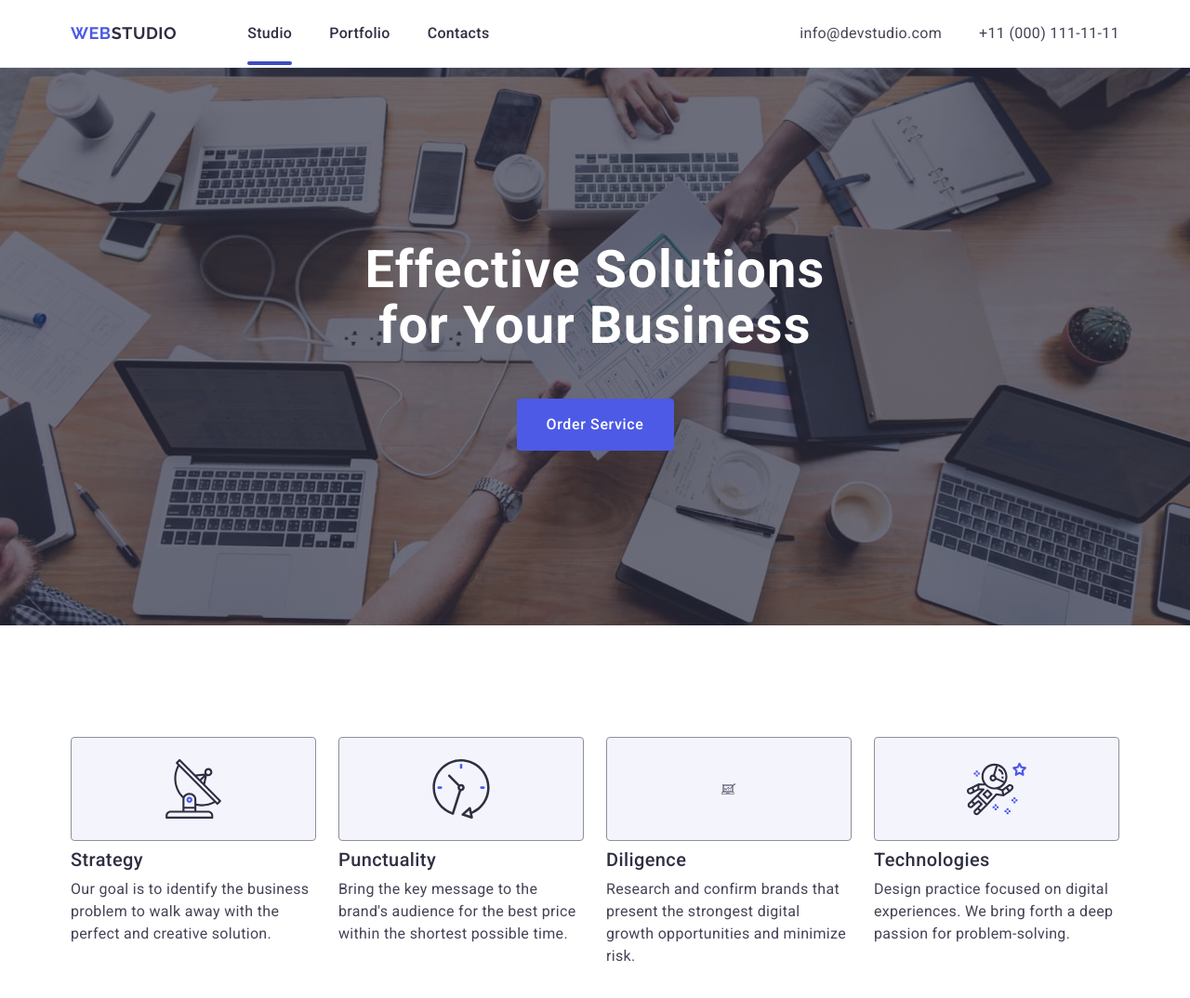
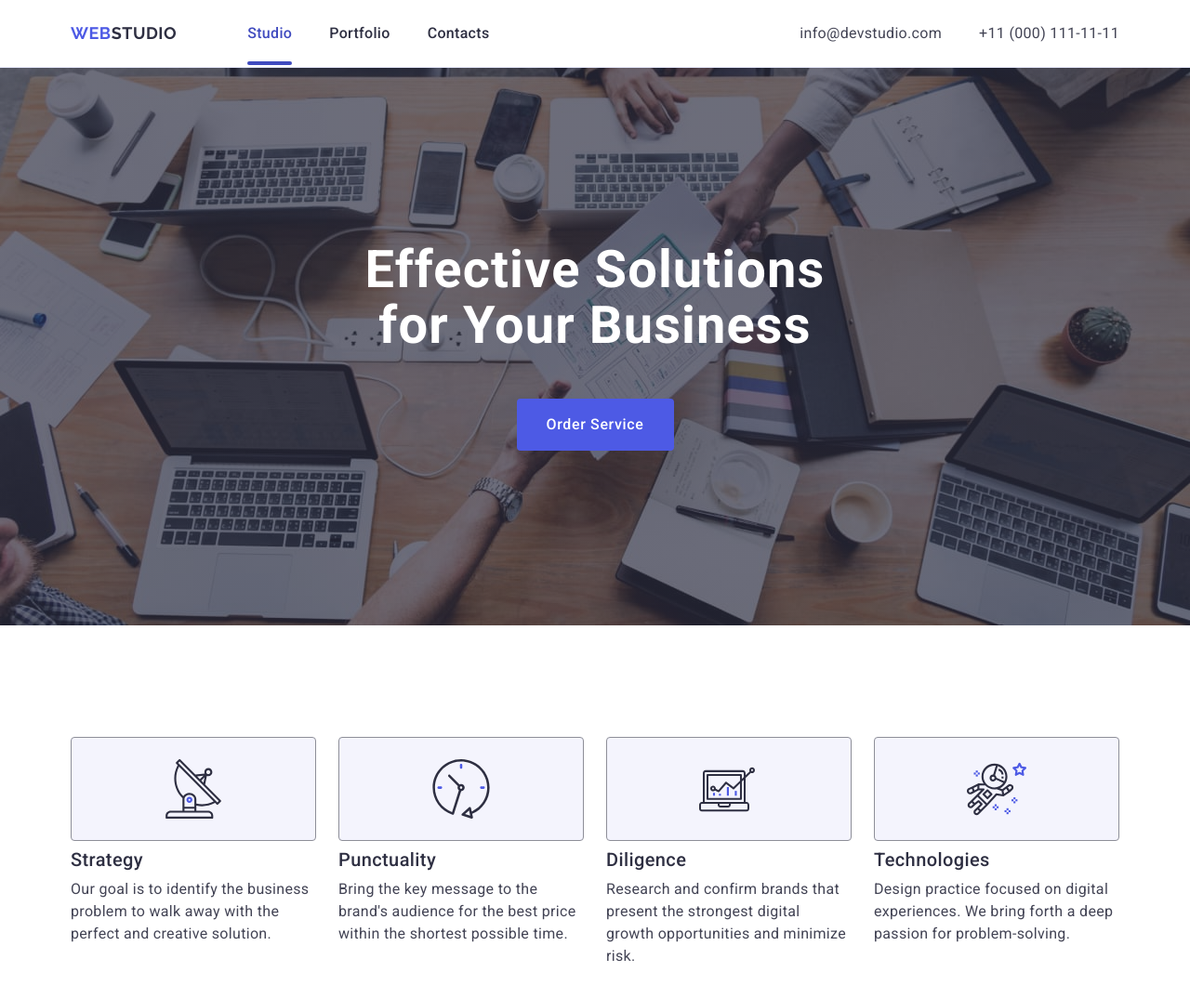
Before and after one commit to DeLaVoroDN/goit-markup-hw-04, a plain HTML site: page index.html in a window 1280 px wide. Shown: the top 1074 px of the page at 93% size. Drawn offline with nearby package versions, Linux system fonts and the light colour scheme.

Commit message:
Summary (required)

```diff
--- a/css/styles.css
+++ b/css/styles.css
@@ -117,7 +117,7 @@ body {
   background-color: rgba(64, 75, 191, 1);
 }
 
-.link.menu-link.menuafter {
+.link.menu-link.menu-after {
   transition: color 250ms cubic-bezier(0.4, 0, 0.2, 1);
   color: #404bbf;
 }
@@ -362,7 +362,7 @@ body {
 }
 
 .social-list-link:hover,
-.social-list-linl:focus {
+.social-list-link:focus {
   background-color: #404bbf;
 }
 /* SECTION THREE */
--- a/index.html
+++ b/index.html
@@ -79,7 +79,7 @@
             </li>
             <li class="list-icon-item">
               <div class="container-icon">
-                <svg width="16" height="16">
+                <svg width="64" height="64">
                   <use href="./images/icons.svg#icon-diagram"></use>
                 </svg>
               </div>
```
